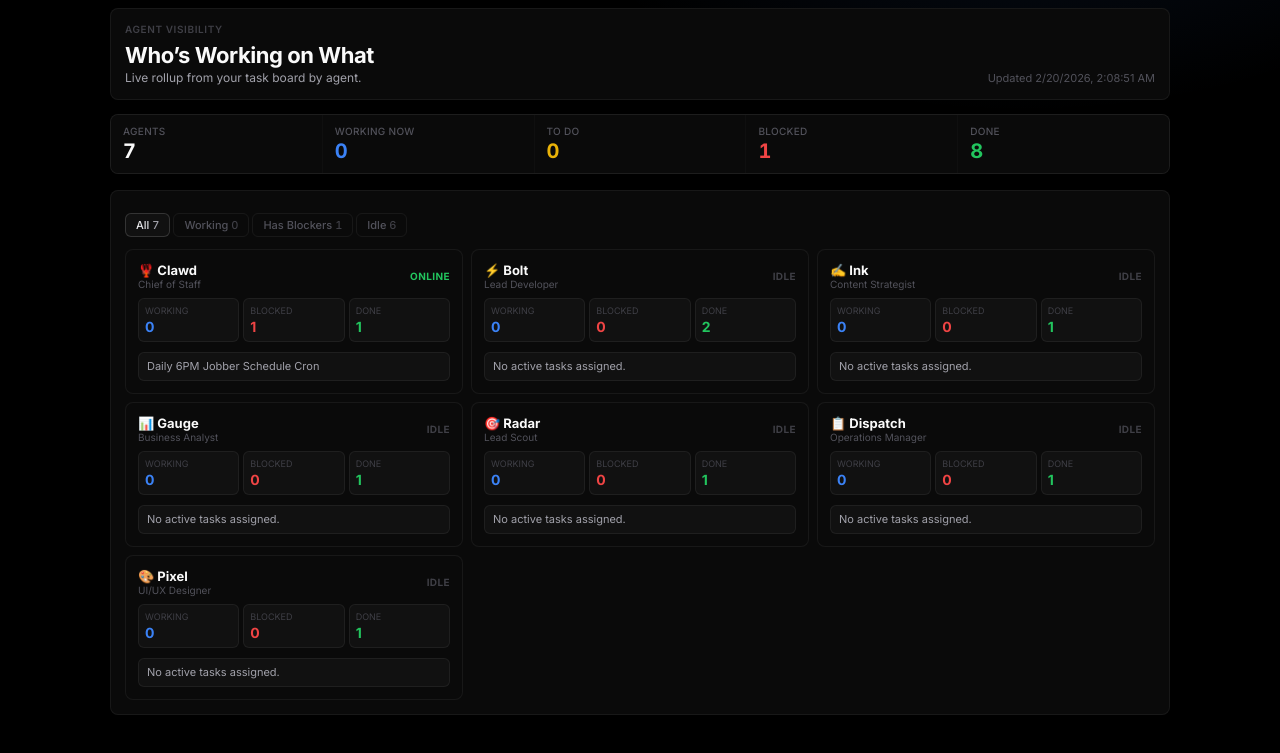
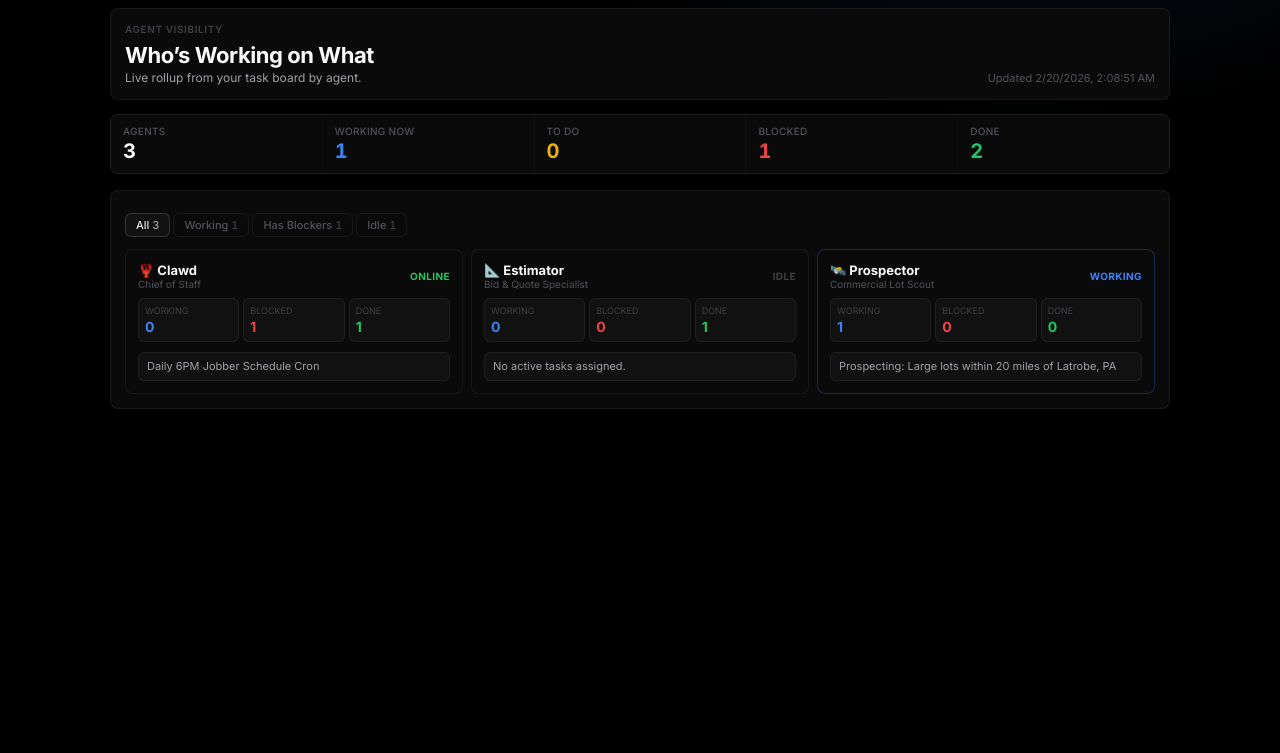
Before and after one commit to Stbst4/mission-control, a plain HTML site: page agents.html in a window 1280 px wide. Shown: the part 79-832 px from the top of the page. After the commit the page ends 800 px from the top, so only its background shows below. Drawn offline with Linux system fonts and the light colour scheme.

Commit message:
Reconfigure agents view: keep Estimator + add Prospector

```diff
--- a/agents.html
+++ b/agents.html
@@ -96,7 +96,8 @@
       'agent-scout': 'radar',
       'agent-ops': 'dispatch',
       'agent-designer': 'pixel',
-      'agent-estimator': 'estimator'
+      'agent-estimator': 'estimator',
+      'agent-prospect': 'prospector'
     };
 
     async function load() {
--- a/tasks.json
+++ b/tasks.json
@@ -1,10 +1,32 @@
 {
-  "lastUpdated": "2026-02-18T22:24:00-05:00",
+  "lastUpdated": "2026-02-19T20:52:00-05:00",
   "tasks": [
+    {
+      "id": "task-estimator-001",
+      "title": "Bill Hetherington quote recovery + fix",
+      "description": "Recovered prior estimate context, validated options, identified Jobber draft structure issue, and prepared cleanup path.",
+      "assignee": "estimator",
+      "status": "done",
+      "priority": "high",
+      "category": "analytics",
+      "created": "2026-02-19",
+      "updated": "2026-02-19"
+    },
+    {
+      "id": "task-prospect-001",
+      "title": "Prospecting: Large lots within 20 miles of Latrobe, PA",
+      "description": "Find churches/companies with large asphalt parking lots and return names, emails, phones, addresses, and organization names.",
+      "assignee": "prospector",
+      "status": "in-progress",
+      "priority": "high",
+      "category": "sales",
+      "created": "2026-02-19",
+      "updated": "2026-02-19"
+    },
     {
       "id": "task-008",
       "title": "Brainstorm: 10 Dev Priorities for Tomorrow",
-      "description": "Identify 10 high-impact development tasks aligned with mission statement — automation, estimating, systems.",
+      "description": "Identify 10 high-impact development tasks aligned with mission statement \u2014 automation, estimating, systems.",
       "assignee": "bolt",
       "status": "done",
       "priority": "high",
@@ -15,7 +37,7 @@
     {
       "id": "task-009",
       "title": "Brainstorm: 10 Content Priorities for Tomorrow",
-      "description": "Identify 10 high-impact content tasks — early-season booking, brand building, commercial lead generation.",
+      "description": "Identify 10 high-impact content tasks \u2014 early-season booking, brand building, commercial lead generation.",
       "assignee": "ink",
       "status": "done",
       "priority": "high",
@@ -26,7 +48,7 @@
     {
       "id": "task-010",
       "title": "Brainstorm: 10 Analytics Priorities for Tomorrow",
-      "description": "Identify 10 high-impact analysis tasks — pricing optimization, bid tracking, crew efficiency, competitive intel.",
+      "description": "Identify 10 high-impact analysis tasks \u2014 pricing optimization, bid tracking, crew efficiency, competitive intel.",
       "assignee": "gauge",
       "status": "done",
       "priority": "high",
@@ -37,7 +59,7 @@
     {
       "id": "task-011",
       "title": "Brainstorm: 10 Prospecting Priorities for Tomorrow",
-      "description": "Identify 10 high-impact lead generation tasks — commercial targets, pipeline building, property research.",
+      "description": "Identify 10 high-impact lead generation tasks \u2014 commercial targets, pipeline building, property research.",
       "assignee": "radar",
       "status": "done",
       "priority": "high",
@@ -48,7 +70,7 @@
     {
       "id": "task-012",
       "title": "Brainstorm: 10 Operations Priorities for Tomorrow",
-      "description": "Identify 10 high-impact ops tasks — pre-season prep, SOPs, crew readiness, equipment, scheduling.",
+      "description": "Identify 10 high-impact ops tasks \u2014 pre-season prep, SOPs, crew readiness, equipment, scheduling.",
       "assignee": "dispatch",
       "status": "done",
       "priority": "high",
@@ -59,7 +81,7 @@
     {
       "id": "task-013",
       "title": "Brainstorm: 10 Design Priorities for Tomorrow",
-      "description": "Identify 10 high-impact design tasks — customer-facing materials, app UX, brand consistency, mobile experience.",
+      "description": "Identify 10 high-impact design tasks \u2014 customer-facing materials, app UX, brand consistency, mobile experience.",
       "assignee": "pixel",
       "status": "done",
       "priority": "high",
@@ -70,7 +92,7 @@
     {
       "id": "task-007",
       "title": "Mission Control UI/UX Polish",
-      "description": "Proactive UI cleanup — tighter spacing, no text overflows, crisper design, minimal padding, overall polish across all pages.",
+      "description": "Proactive UI cleanup \u2014 tighter spacing, no text overflows, crisper design, minimal padding, overall polish across all pages.",
       "assignee": "bolt",
       "status": "done",
       "priority": "medium",
@@ -81,7 +103,7 @@
     {
       "id": "task-001",
       "title": "Fix Jobber OAuth Token",
-      "description": "Refresh token expired. Need to re-authenticate in n8n → Credentials → Jobber OAuth2 → Reconnect. Then update local credentials.",
+      "description": "Refresh token expired. Need to re-authenticate in n8n \u2192 Credentials \u2192 Jobber OAuth2 \u2192 Reconnect. Then update local credentials.",
       "assignee": "shane",
       "status": "blocked",
       "priority": "high",
@@ -104,7 +126,7 @@
     {
       "id": "task-003",
       "title": "SOP Voice Notes",
-      "description": "Record voice notes about SOPs on drive to Washington job. Focus on 'don't do this' stuff for new employees — things that cost money when done wrong. Send recordings to Clawd for formatting.",
+      "description": "Record voice notes about SOPs on drive to Washington job. Focus on 'don't do this' stuff for new employees \u2014 things that cost money when done wrong. Send recordings to Clawd for formatting.",
       "assignee": "shane",
       "status": "todo",
       "priority": "medium",
@@ -126,7 +148,7 @@
     },
     {
       "id": "task-005",
-      "title": "Replit Subscription — Renew or Cancel",
+      "title": "Replit Subscription \u2014 Renew or Cancel",
       "description": "Subscription expires Feb 25. Decide whether to renew or cancel before getting charged.",
       "assignee": "shane",
       "status": "todo",
--- a/team.json
+++ b/team.json
@@ -1,5 +1,5 @@
 {
-  "lastUpdated": "2026-02-18T22:00:00-05:00",
+  "lastUpdated": "2026-02-19T20:51:00-05:00",
   "company": {
     "name": "Brant's Digital Operations",
     "motto": "Automation, data, and AI — estimate faster, close smarter, run leaner."
@@ -19,141 +19,54 @@
       "title": "Chief of Staff",
       "avatar": "🦞",
       "role": "leadership",
-      "description": "Primary AI assistant. Orchestrates all sub-agents, manages memory, handles daily briefings, triages email, monitors systems. The brain that never sleeps.",
+      "description": "Primary AI assistant orchestrating work and reporting back to Shane.",
       "responsibilities": [
-        "Daily morning briefs & evening schedules",
-        "Email triage & draft replies",
-        "Memory management & context continuity",
-        "Task delegation to sub-agents",
-        "Cron job orchestration",
-        "Direct conversation with Shane"
+        "Run/monitor sub-agents",
+        "Mission Control updates",
+        "Jobber + ops coordination"
       ],
-      "schedule": "24/7 — heartbeats, crons, always listening",
+      "schedule": "24/7",
       "status": "online",
-      "model": "claude-opus-4-6"
+      "model": "openai-codex/gpt-5.3-codex"
     },
     {
-      "id": "agent-dev",
-      "name": "Bolt",
-      "title": "Lead Developer",
-      "avatar": "⚡",
-      "role": "engineering",
-      "description": "Handles all coding tasks — app development, bug fixes, integrations, API work, deployment. Builds the tools the team runs on.",
+      "id": "agent-estimator",
+      "name": "Estimator",
+      "title": "Bid & Quote Specialist",
+      "avatar": "📐",
+      "role": "analytics",
+      "description": "Calculates paving/sealcoat bids and builds Jobber draft quotes.",
       "responsibilities": [
-        "App development (baappv1, Mission Control)",
-        "API integrations (Jobber, Google, n8n)",
-        "Bug fixes & debugging",
-        "Database work (Supabase)",
-        "Deployment & DevOps",
-        "Script automation"
+        "Estimate calculations",
+        "Margin + $/SF validation",
+        "Jobber draft quote creation",
+        "Bid option cleanup"
       ],
-      "schedule": "Spawned on demand for coding tasks",
+      "schedule": "Spawned on demand",
       "status": "online",
-      "model": "claude-opus-4-6"
+      "model": "anthropic/claude-opus-4-6"
     },
     {
-      "id": "agent-writer",
-      "name": "Ink",
-      "title": "Content Strategist",
-      "avatar": "✍️",
-      "role": "content",
-      "description": "Writes in Shane's voice. Blog posts, SOPs, proposals, bid descriptions, social media content, email copy. Knows the asphalt industry inside and out.",
+      "id": "agent-prospect",
+      "name": "Prospector",
+      "title": "Commercial Lot Scout",
+      "avatar": "🛰️",
+      "role": "sales",
+      "description": "Finds large parking lots and decision-maker contacts for outreach.",
       "responsibilities": [
-        "Blog posts & SEO/AEO content",
-        "Standard Operating Procedures",
-        "Bid descriptions & proposal language",
-        "Social media posts & captions",
-        "Email drafts & customer communication",
-        "Training documentation"
+        "Locate large lots within target radius",
+        "Find company/church ownership info",
+        "Collect names, phones, emails, addresses",
+        "Build outreach-ready lead sheets"
       ],
-      "schedule": "Spawned for content creation tasks",
+      "schedule": "Spawned on demand",
       "status": "online",
-      "model": "claude-opus-4-6"
-    },
-    {
-      "id": "agent-analyst",
-      "name": "Gauge",
-      "title": "Business Analyst",
-      "avatar": "📊",
-      "role": "analytics",
-      "description": "Crunches numbers. Bid analysis, material calculations, margin optimization, market research, competitor analysis. Turns data into decisions.",
-      "responsibilities": [
-        "Bid analysis & cost breakdowns",
-        "Material tonnage calculations",
-        "Profit margin optimization",
-        "Market & competitor research",
-        "RFP tracker analysis & reporting",
-        "Property research & lot sizing"
-      ],
-      "schedule": "Spawned for estimates, research, analysis",
-      "status": "online",
-      "model": "claude-opus-4-6"
-    },
-    {
-      "id": "agent-scout",
-      "name": "Radar",
-      "title": "Lead Scout",
-      "avatar": "🎯",
-      "role": "sales",
-      "description": "Hunts for business. Commercial property prospecting, lead qualification, outreach research, contact enrichment. Fills the pipeline.",
-      "responsibilities": [
-        "Commercial property prospecting",
-        "Lead research & qualification",
-        "Contact enrichment (phone, email, decision makers)",
-        "Satellite imagery & lot analysis",
-        "Drive folder setup & client documentation",
-        "Outreach list building"
-      ],
-      "schedule": "Spawned for prospecting & lead gen",
-      "status": "online",
-      "model": "claude-opus-4-6"
-    },
-    {
-      "id": "agent-ops",
-      "name": "Dispatch",
-      "title": "Operations Manager",
-      "avatar": "📋",
-      "role": "operations",
-      "description": "Keeps the machine running. Schedule management, Jobber sync, workflow monitoring, equipment tracking, crew coordination support.",
-      "responsibilities": [
-        "Jobber schedule pulls & sync",
-        "Workflow health monitoring (n8n)",
-        "Equipment maintenance tracking",
-        "Weather impact assessments",
-        "Calendar management",
-        "System health checks"
-      ],
-      "schedule": "Cron-driven — daily schedule pulls, system checks",
-      "status": "online",
-      "model": "claude-opus-4-6"
-    },
-    {
-      "id": "agent-designer",
-      "name": "Pixel",
-      "title": "UI/UX Designer",
-      "avatar": "🎨",
-      "role": "design",
-      "description": "Makes things look good. UI design, dashboard layouts, document templates, visual assets. Knows Shane's design preferences cold.",
-      "responsibilities": [
-        "Dashboard & app UI design",
-        "Document & proposal templates",
-        "Social media visual assets",
-        "Brand consistency",
-        "Mobile-responsive layouts",
-        "Design system maintenance"
-      ],
-      "schedule": "Spawned for design & UI tasks",
-      "status": "online",
-      "model": "claude-opus-4-6"
+      "model": "anthropic/claude-opus-4-6"
     }
   ],
   "roles": {
     "leadership": { "label": "Leadership", "color": "red" },
-    "engineering": { "label": "Engineering", "color": "blue" },
-    "content": { "label": "Content", "color": "green" },
-    "analytics": { "label": "Analytics", "color": "yellow" },
-    "sales": { "label": "Sales", "color": "violet" },
-    "operations": { "label": "Operations", "color": "cyan" },
-    "design": { "label": "Design", "color": "pink" }
+    "analytics": { "label": "Estimating", "color": "yellow" },
+    "sales": { "label": "Prospecting", "color": "violet" }
   }
 }
```
